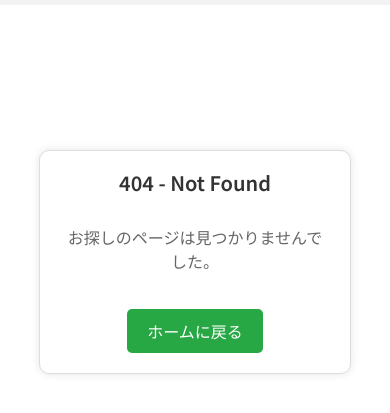
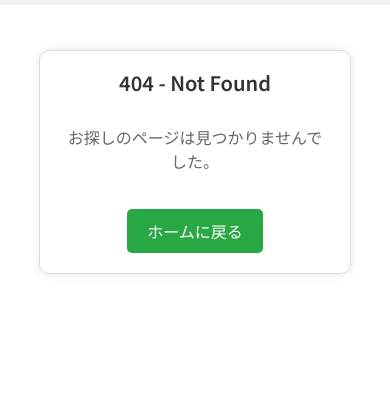
Before and after one commit to RIKU-SEINO/jog-route-planner, a Flask app: page /user/1/edit in a window 390 px wide. Shown: the part 334-747 px from the top of the page. Run offline with Flask 3, Linux system fonts and the light colour scheme; some libraries are stand-ins or nearby versions.

Commit message:
Edit design of errorhandler page

```diff
--- a/flask_app/static/css/error.css
+++ b/flask_app/static/css/error.css
@@ -43,3 +43,9 @@ p {
 .button:hover {
   background-color: #218838;
 }
+
+@media (max-width: 768px) {
+  .container {
+    margin-top: 50px;
+  }
+}
```
